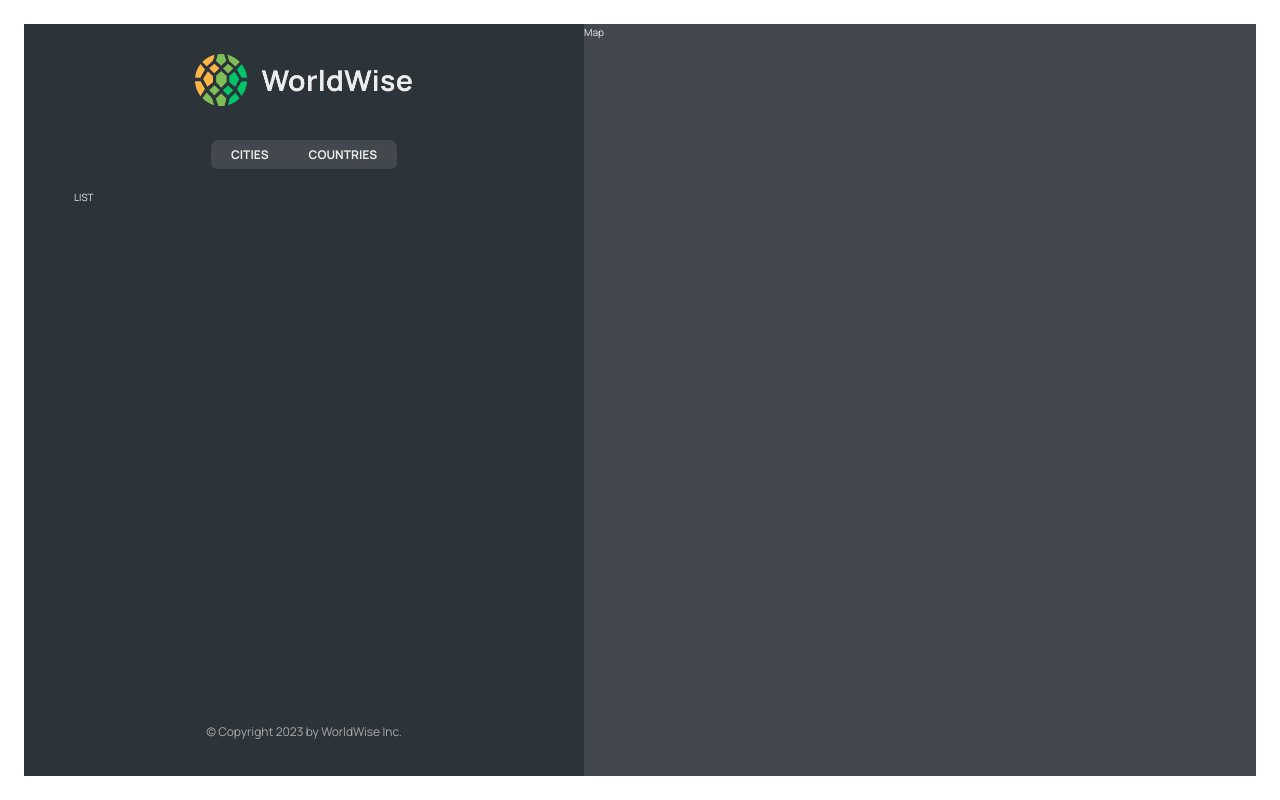
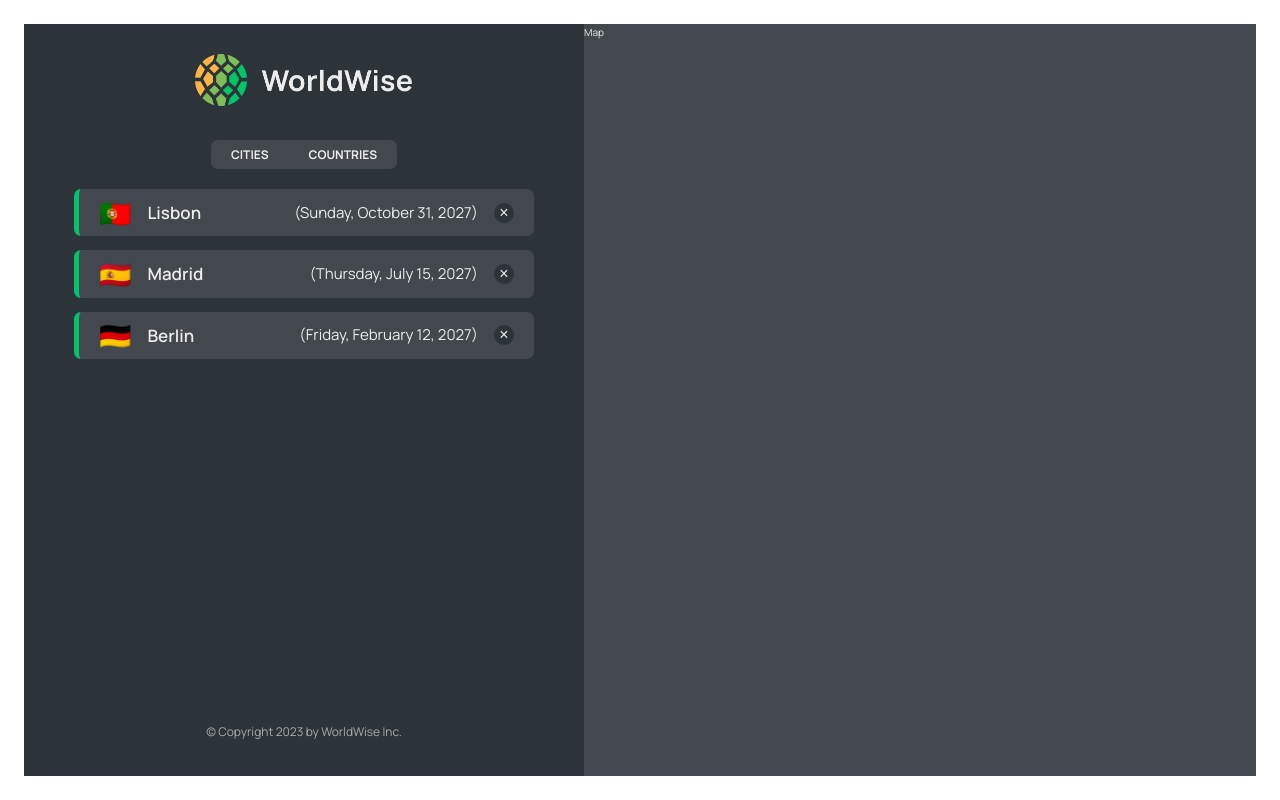
Before and after one commit to Kfir1/worldwise, a React (Vite) app: page /app in a window 1280 px wide. Built offline with nearby package versions, Linux system fonts and the light colour scheme; data requests are answered from the project's data file.

Commit message:
implementing city list

```diff
--- a/src/App.jsx
+++ b/src/App.jsx
@@ -11,13 +11,14 @@
 const BASE_URL = "http://localhost:9000";
 
 function App() {
-  const [cities, setCities] = useState({});
+  const [cities, setCities] = useState([]);
   const [isLoading, setIsLoading] = useState(false);
 
   useEffect(function () {
     async function fetchCities() {
       try {
         setIsLoading(true);
+        // fetch from server URL
         const res = await fetch(`${BASE_URL}/cities`);
         const data = await res.json();
         setCities(data);
@@ -43,7 +44,10 @@
             index
             element={<CityList cities={cities} isLoading={isLoading} />}
           />
-          <Route path="cities" element={<CityList />} />{" "}
+          <Route
+            path="cities"
+            element={<CityList cities={cities} isLoading={isLoading} />}
+          />{" "}
           <Route path="countries" element={<p>Countries</p>} />
           <Route path="form" element={<p>Form</p>} />
         </Route>
--- /dev/null
+++ b/src/components/CityItem.jsx
@@ -0,0 +1,25 @@
+import styles from "./CityItem.module.css";
+
+// formatDate function outside of the CityItem component,
+// for reason: to not always be created again
+const formatDate = (date) =>
+  new Intl.DateTimeFormat("en", {
+    day: "numeric",
+    month: "long",
+    year: "numeric",
+    weekday: "long",
+  }).format(new Date(date));
+
+function CityItem({ city }) {
+  const { cityName, emoji, date } = city;
+  return (
+    <li className={styles.cityItem}>
+      <span className={styles.emoji}>{emoji}</span>
+      <h3 className={styles.name}>{cityName}</h3>
+      <time className={styles.date}>({formatDate(date)})</time>
+      <button className={styles.deleteBtn}>&times;</button>
+    </li>
+  );
+}
+
+export default CityItem;
--- a/src/components/CityList.jsx
+++ b/src/components/CityList.jsx
@@ -1,7 +1,26 @@
+import CityItem from "./CityItem";
 import styles from "./CityList.module.css";
+import Spinner from "./Spinner";
+import Message from "./Message";
 
-function CityList() {
-  return <ul className={styles.cityList}>LIST</ul>;
+function CityList({ cities, isLoading }) {
+  if (isLoading) {
+    return <Spinner />;
+  }
+
+  if (!cities.length) {
+    return (
+      <Message message="Add your first city by clicking on a city on the map" />
+    );
+  }
+
+  return (
+    <ul className={styles.cityList}>
+      {cities.map((city) => {
+        return <CityItem city={city} key={city.id} />;
+      })}
+    </ul>
+  );
 }
 
 export default CityList;
```
